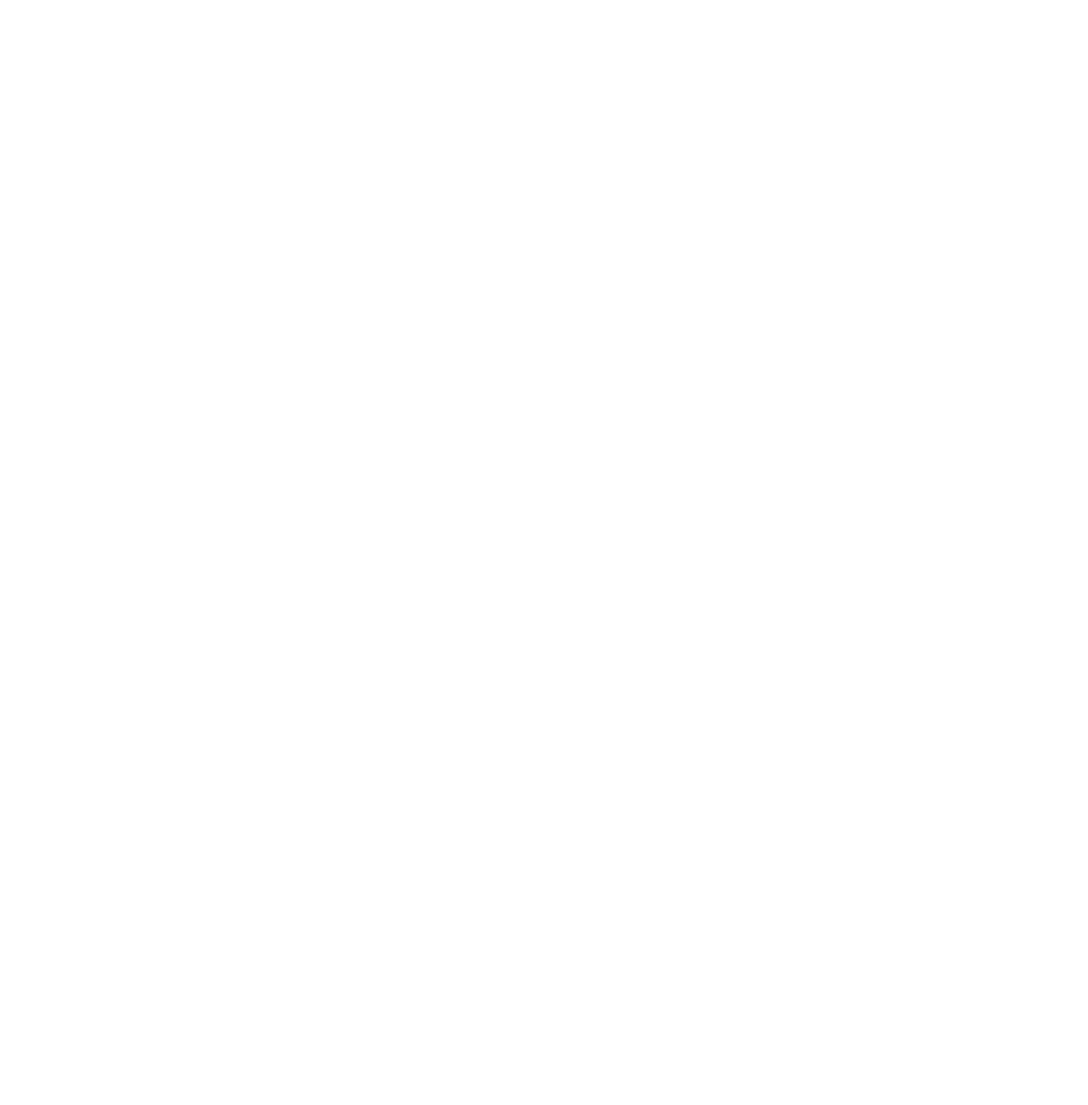
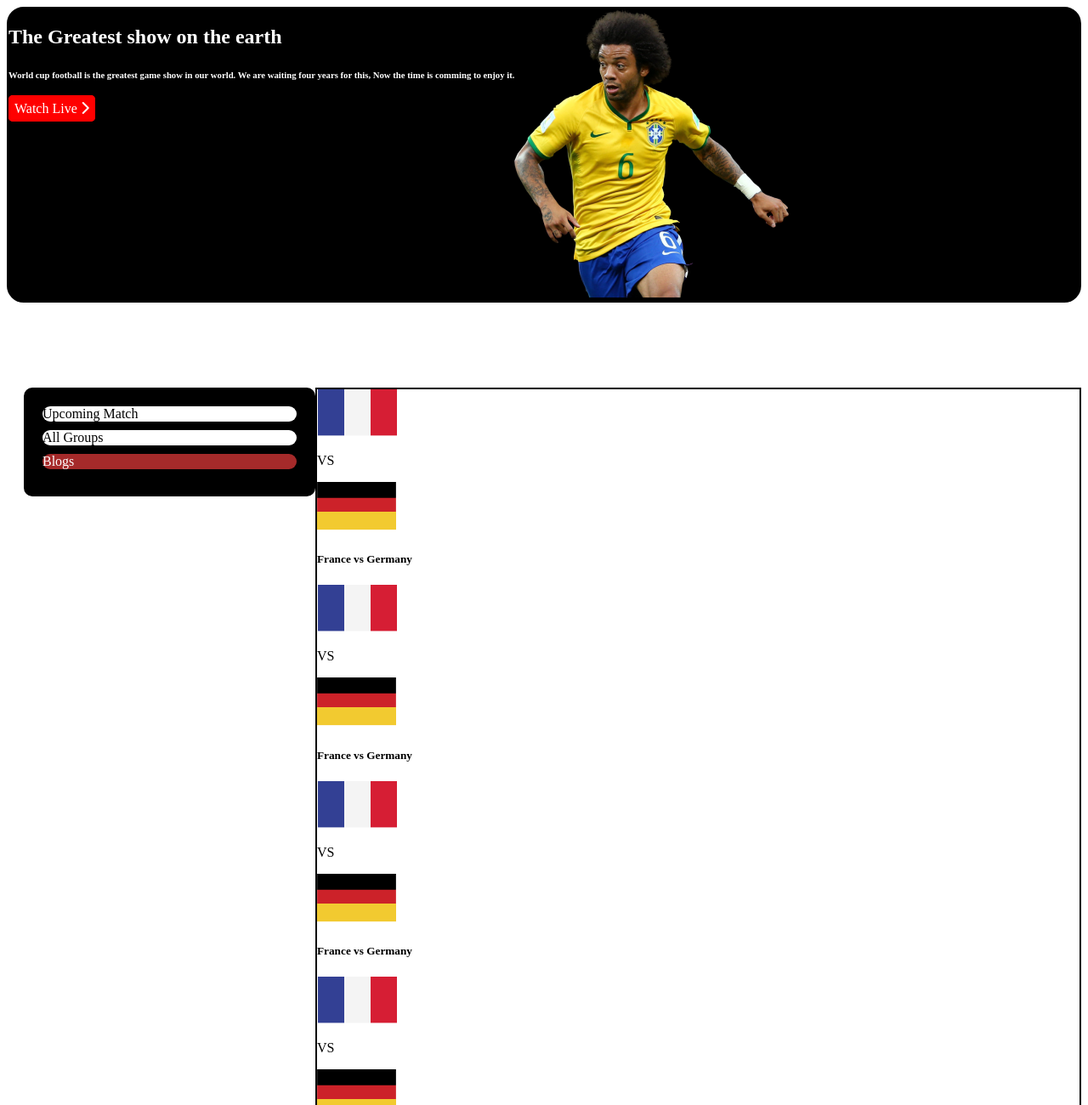
Before and after one commit to Anisa-Jahan/hero-assignment-2, a plain HTML site: page upcoming-match.html in a window 1280 px wide. Shown: the top 1300 px of the page at 85% size. Before the commit the page ends 800 px from the top, so only its background shows below. Drawn offline with Linux system fonts and the light colour scheme; a web font is replaced by a local one.

Commit message:
upcoming file added

```diff
--- a/style.css
+++ b/style.css
@@ -69,7 +69,8 @@ footer{
     background-color: black;
     color: white;
 }
-.footer-link{
+.footer-link a{
     text-decoration: none;
     justify-content: space-between;
+    border: 3px solid black;
 }
--- a/upcoming-match.html
+++ b/upcoming-match.html
@@ -0,0 +1,103 @@
+<!DOCTYPE html>
+<html lang="en">
+<head>
+    <meta charset="UTF-8">
+    <meta http-equiv="X-UA-Compatible" content="IE=edge">
+    <meta name="viewport" content="width=device-width, initial-scale=1.0">
+    <title>World Cup</title>
+    <link rel="preconnect" href="https://fonts.googleapis.com">
+    <link rel="preconnect" href="https://fonts.gstatic.com" crossorigin>
+    <link href="https://fonts.googleapis.com/css2?family=Gulzar&display=swap" rel="stylesheet">
+    <link rel="stylesheet" href="style.css">
+    <script src="https://kit.fontawesome.com/83cc78d2bd.js" crossorigin="anonymous"></script>
+
+</head>
+<body>
+    <!--top banner-->
+    <section class="top-banner">
+        <div class="banner-heading">
+            <h1>The Greatest show on the earth</h1>
+            <h6>World cup football is the greatest game show in our world. We are waiting four years for this, Now the time is comming to enjoy it.</h6>
+            <a href="">Watch Live <i class="fa-solid fa-chevron-right"></i></a>
+        </div>
+        <div>
+            <img src="img/banner.png" alt="Banner Image">
+        </div>
+    </section>
+
+        <!--blog area-->
+        <!--blog area left side-->
+    <section class="blog-area">
+        <div class="blog-button">
+            <a href="upcoming-match.html">Upcoming Match</a>
+            <a href="">All Groups</a>
+            <a href="" id="btn">Blogs</a>
+        </div>
+
+        <!--blog area right side-->
+        <div class="blog-details">
+            <div class="blogs">
+                <img src="img/france.png" alt="">
+                <p>VS</p>
+                <img src="img/germany.png" alt="">
+                <h5>France vs Germany</h5>
+
+            </div>
+            <div class="blogs">
+                <img src="img/france.png" alt="">
+                <p>VS</p>
+                <img src="img/germany.png" alt="">
+                <h5>France vs Germany</h5>
+
+            </div>
+            <div class="blogs">
+                <img src="img/france.png" alt="">
+                <p>VS</p>
+                <img src="img/germany.png" alt="">
+                <h5>France vs Germany</h5>
+
+            </div>
+            <div class="blogs">
+                <img src="img/france.png" alt="">
+                <p>VS</p>
+                <img src="img/germany.png" alt="">
+              <h5>France vs Germany</h5>
+
+            </div>
+            <div class="blogs">
+                <img src="img/france.png" alt="">
+                <p>VS</p>
+                <img src="img/germany.png" alt="">
+              <h5>France vs Germany</h5>
+
+            </div>
+            <div class="blogs">
+                <img src="img/france.png" alt="">
+                <p>VS</p>
+                <img src="img/germany.png" alt="">
+                <h5>France vs Germany</h5>
+
+            </div>
+
+    </section>
+
+    <footer>
+        <h1>Goal</h1>
+
+        <div class="footer-link">
+        <a href="">Contact us</a>
+        <a href="">Taem of service</a>
+        <a href="">Privacy policy</a>
+        <a href="">privacy setings</a>
+        <a href="">Goal app</a>
+        <a href="">Goal live</a>
+        </div>
+        <br>
+        <div class="footer-icon">
+        <a href=""><i class="fa-brands fa-facebook-square"></i></a>
+        <a href=""><i class="fa-brands fa-instagram"></i></a>
+        <a href=""><i class="fa-brands fa-twitter"></i></a>
+        </div>
+    </footer>
+</body>
+</html>
```
Also changed, not shown: index.html (+3 -2 lines).
